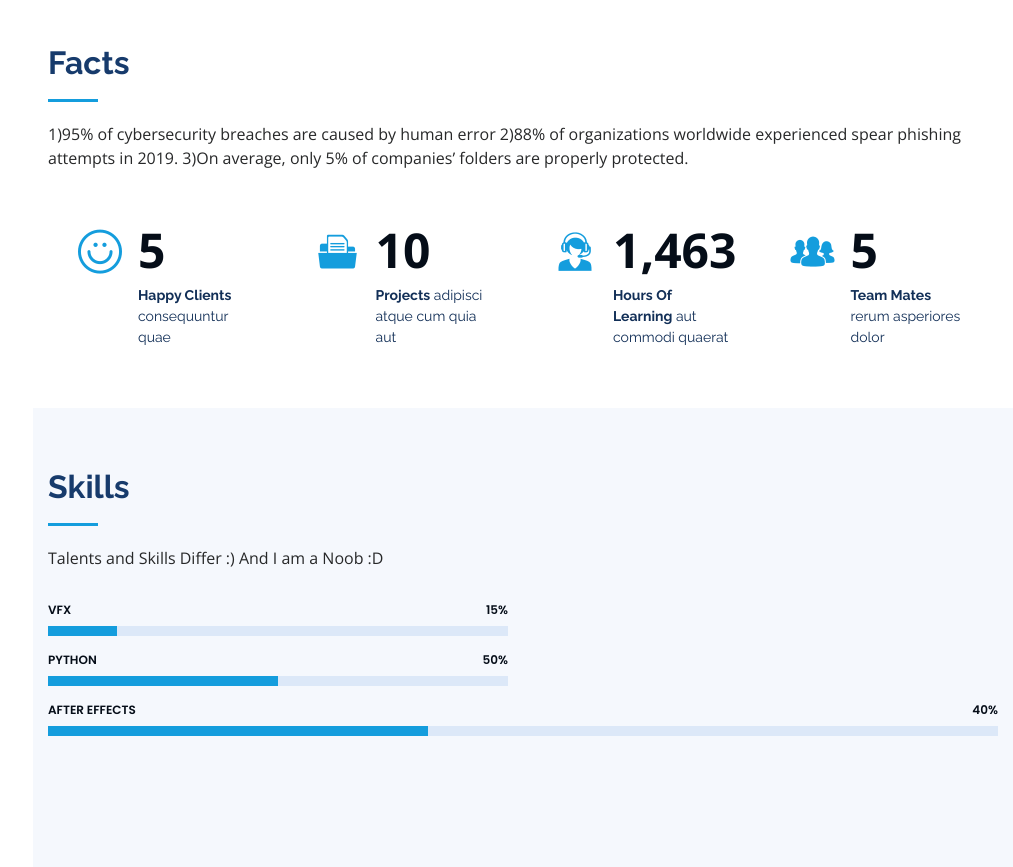
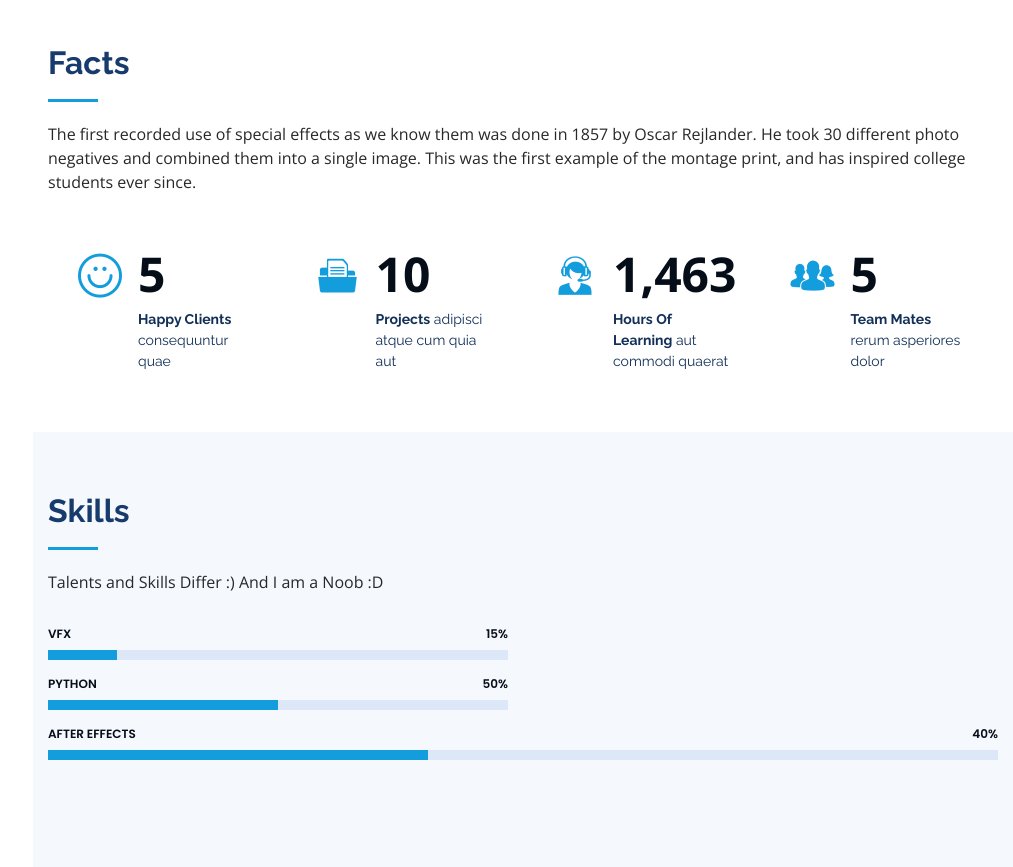
Before and after one commit to spidyvfx/init_uwu, a plain HTML site: page index.html in a window 1280 px wide. Shown: the part 1260-2127 px from the top of the page, without its empty margins (267-1280 px from the left). Drawn offline with nearby package versions, Linux system fonts and the light colour scheme.

Commit message:
Update index.html

```diff
--- a/index.html
+++ b/index.html
@@ -105,7 +105,7 @@
       <div class="container">
         <div class="section-title">
           <h2>Facts</h2>
-          <p>1)95% of cybersecurity breaches are caused by human error 2)88% of organizations worldwide experienced spear phishing attempts in 2019. 3)On average, only 5% of companies’ folders are properly protected. </p>
+          <p>The first recorded use of special effects as we know them was done in 1857 by Oscar Rejlander. He took 30 different photo negatives and combined them into a single image. This was the first example of the montage print, and has inspired college students ever since.</p>
         </div>
         <div class="row no-gutters">
           <div class="col-lg-3 col-md-6 d-md-flex align-items-md-stretch" data-aos="fade-up">
```
